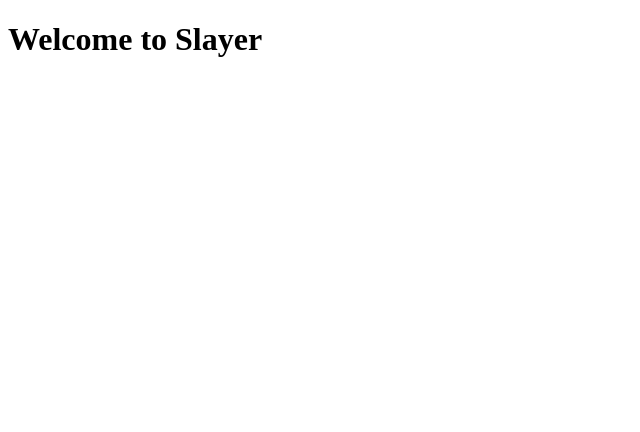
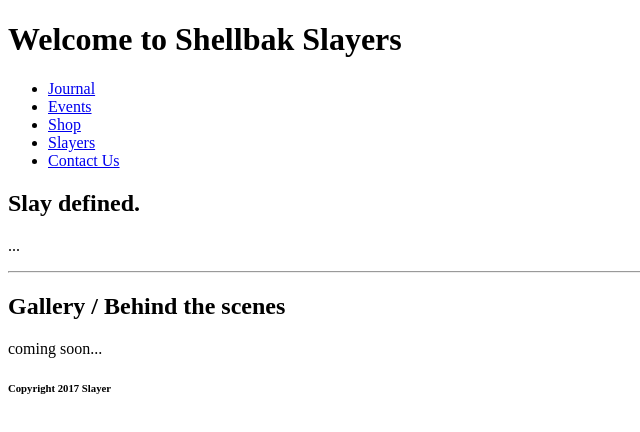
Before and after one commit to Shellbank/slayer, a website: page app/index.html in a window 1280 px wide. Shown: the whole page, without its empty margins (0-640 px from the left). Drawn offline with Linux system fonts and the light colour scheme.

Commit message:
deploy III

```diff
--- a/app/index.html
+++ b/app/index.html
@@ -5,7 +5,36 @@
   </head>
   <body>
     <div id="app">
-      <h1>Welcome to Slayer</h1>
+      <main>
+        <header>
+          <h1>Welcome to Shellbak Slayers</h1>
+          <ul>
+            <li><a href="/journal" >Journal</a></li>
+            <li><a href="/events" >Events</a></li>
+            <li><a href="/shop" >Shop</a></li>
+            <li><a href="/about" >Slayers</a></li>
+            <li><a href="/contact" >Contact Us</a></li>
+          </ul>
+        </header>
+        <section>
+          <article class="defined">
+            <header>
+              <h2>Slay defined.</h2>
+              <p>...</p>
+            </header>
+          </article>
+          <hr />
+          <article class="defined">
+            <header>
+              <h2>Gallery / Behind the scenes</h2>
+              <p>coming soon...</p>
+            </header>
+          </article>
+        </section>
+        <footer>
+          <h6>Copyright 2017 Slayer</h6>
+        </footer>
+      </main>
     </div>
   </body>
 </html>
```
